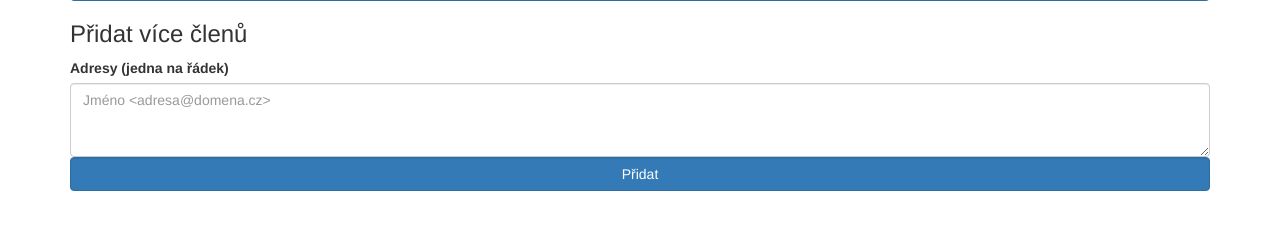
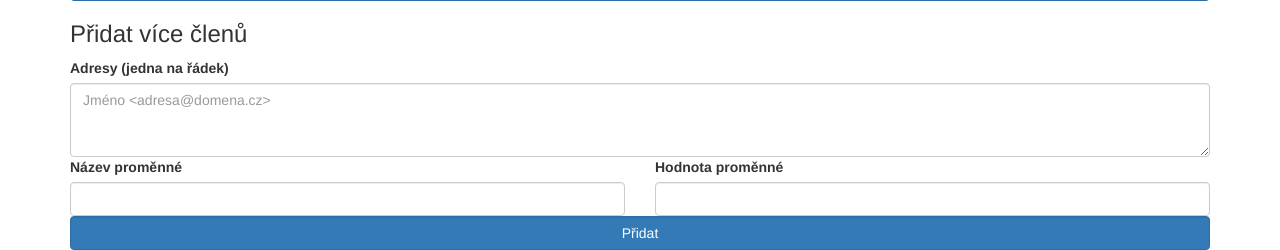
Before and after one commit to urbanecm/wmcz-newletters, a Python web app: template src/templates/maillist.html in a window 1280 px wide. Shown: the part 602-852 px from the top of the page. Before the commit the page ends 793 px from the top, so only its background shows below. Run offline with Jinja, Linux system fonts and the light colour scheme; the template is opened without the code that fills it, so the values that code supplies are empty; some libraries are stand-ins or nearby versions.

Commit message:
Add variabes to new mass members

```diff
--- a/src/templates/maillist.html
+++ b/src/templates/maillist.html
@@ -59,6 +59,16 @@
     <form method="post">
         <label for="addresses">Adresy (jedna na řádek)</label>
         <textarea name="addresses" id="addresses" class="form-control" rows="3" placeholder="Jméno &lt;adresa@domena.cz&gt;"></textarea>
+        <div class="row">
+            <div class="col-sm-6">
+                <label for="variable">Název proměnné</label>
+                <input type="text" name="variable" id="variable" class="form-control">
+            </div>
+            <div class="col-sm-6">
+                <label for="value">Hodnota proměnné</label>
+                <input type="text" name="value" id="value" class="form-control">
+            </div>
+        </div>
         <input type="submit" value="Přidat" class="btn btn-primary form-control">
     </form>
 </div>
```
Also changed, not shown: src/app.py (+6 -1 lines).
